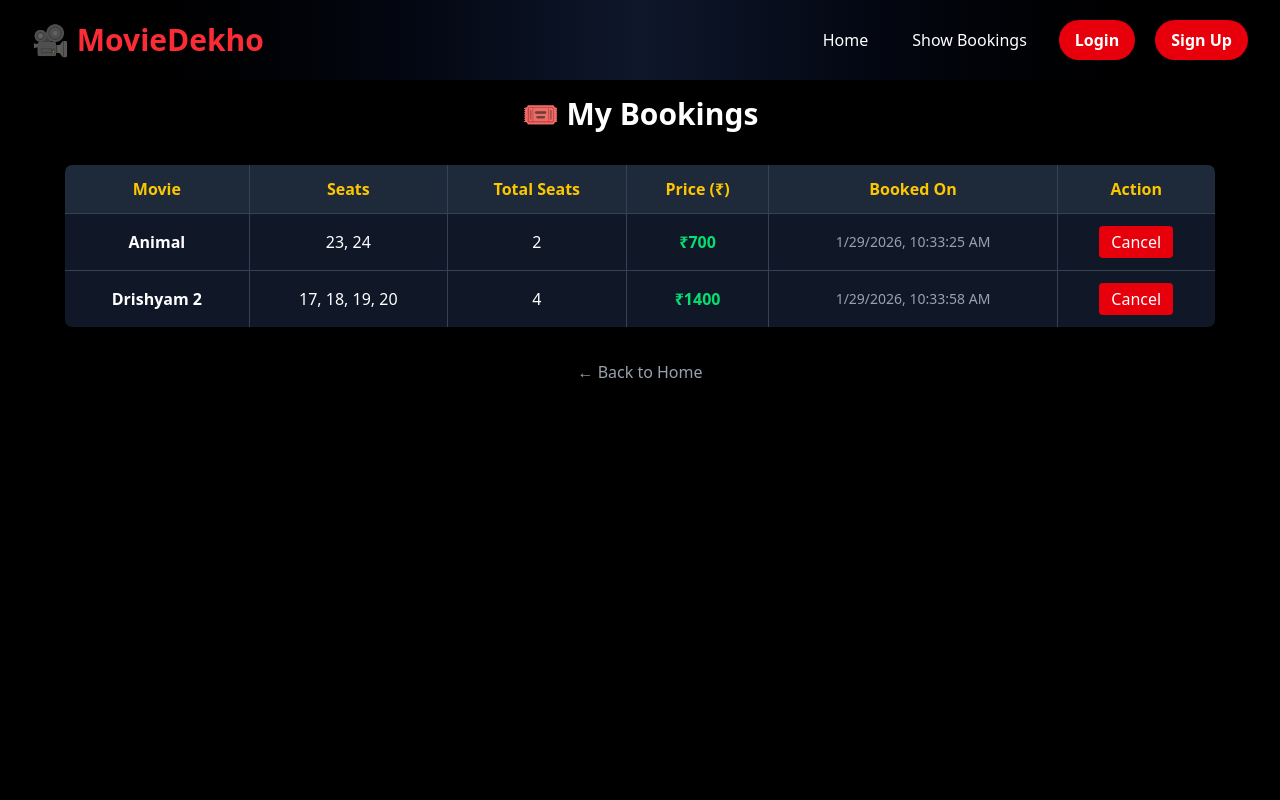
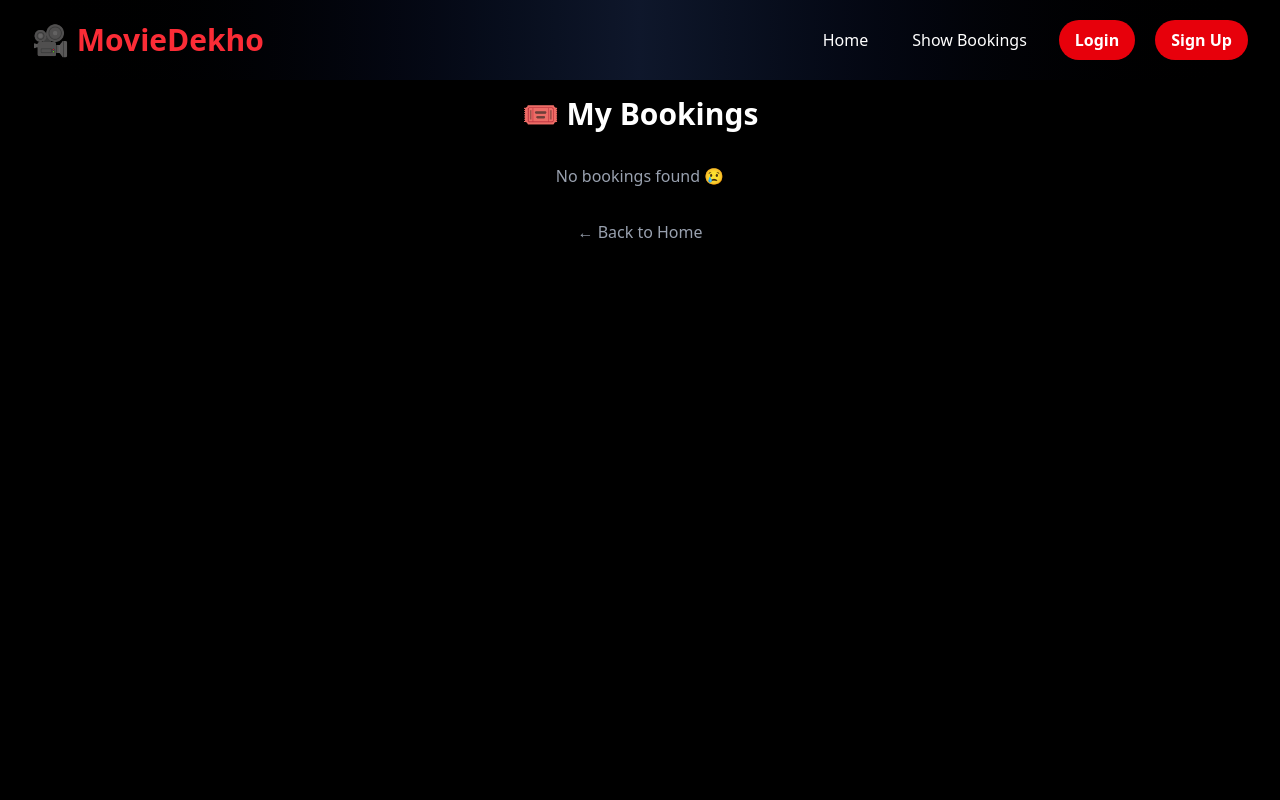
Before and after one commit to GROHAAN/react-Project, a React (Vite) app: page /showbook in a window 1280 px wide. Shown: the top 800 px of the page. Built offline with nearby package versions, Linux system fonts and the light colour scheme; data requests are answered from the project's data file.

Commit message:
login authnticates

```diff
--- a/src/database/db.json
+++ b/src/database/db.json
@@ -1,28 +1,3 @@
 {
-  "BookingData": [
-    {
-      "id": "e4a4",
-      "movieTitle": "Animal",
-      "seats": [
-        23,
-        24
-      ],
-      "seatCount": 2,
-      "totalPrice": 700,
-      "bookingDate": "2026-01-29T10:33:25.780Z"
-    },
-    {
-      "id": "2b3e",
-      "movieTitle": "Drishyam 2",
-      "seats": [
-        17,
-        18,
-        19,
-        20
-      ],
-      "seatCount": 4,
-      "totalPrice": 1400,
-      "bookingDate": "2026-01-29T10:33:58.086Z"
-    }
-  ]
+  "BookingData": []
 }
--- a/src/pages/ShowBookings.jsx
+++ b/src/pages/ShowBookings.jsx
@@ -26,11 +26,11 @@ const ShowBookings = () => {
   };
 
   const handleDelete = (id) => {
-    if (!window.confirm("Are you sure you want to cancel this booking?")) return;
 
     axios
       .delete(`http://localhost:3000/BookingData/${id}`)
       .then(() => {
+        alert("Booking cancelled successfully")
         setBookings((prev) => prev.filter((booking) => booking.id !== id));
       })
       .catch((error) => {
@@ -38,6 +38,9 @@ const ShowBookings = () => {
         alert("Failed to cancel booking. Try again.");
       });
   };
+
+
+
 
   if (loading) {
     return (
```
